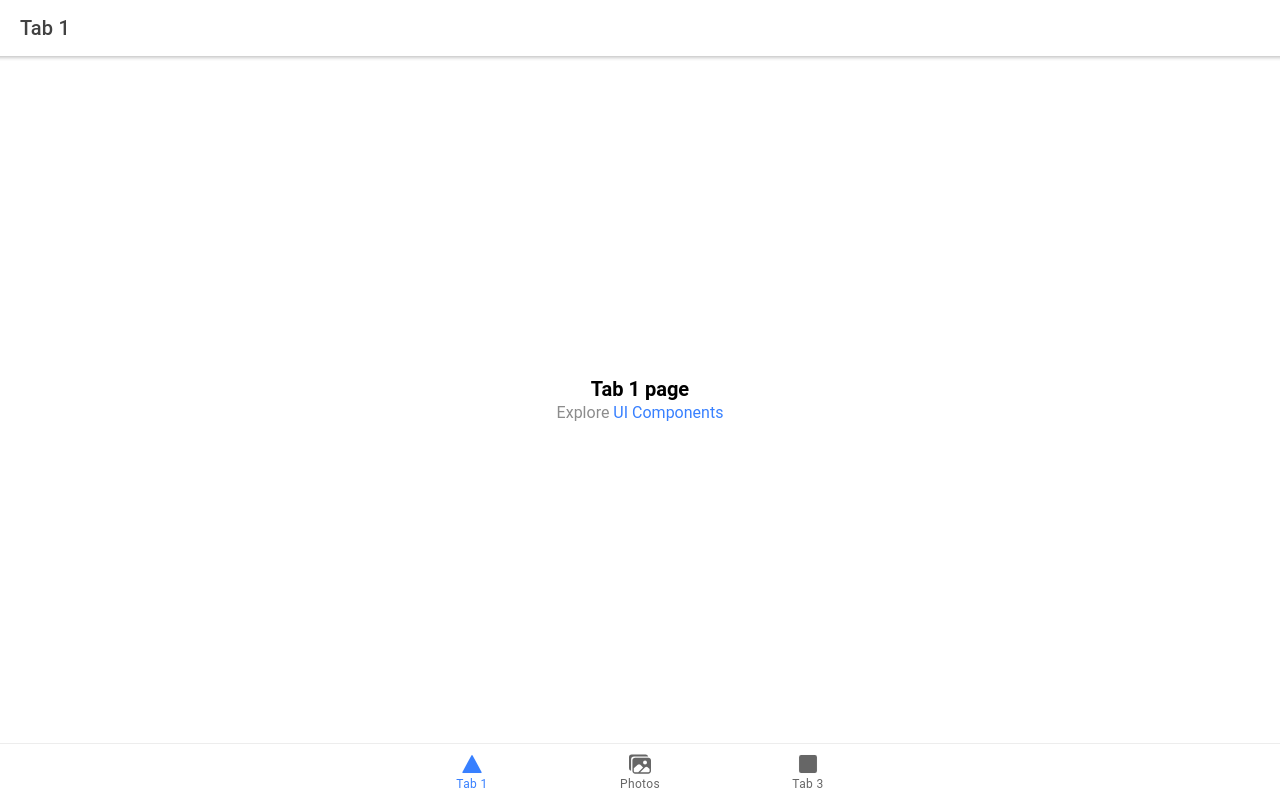
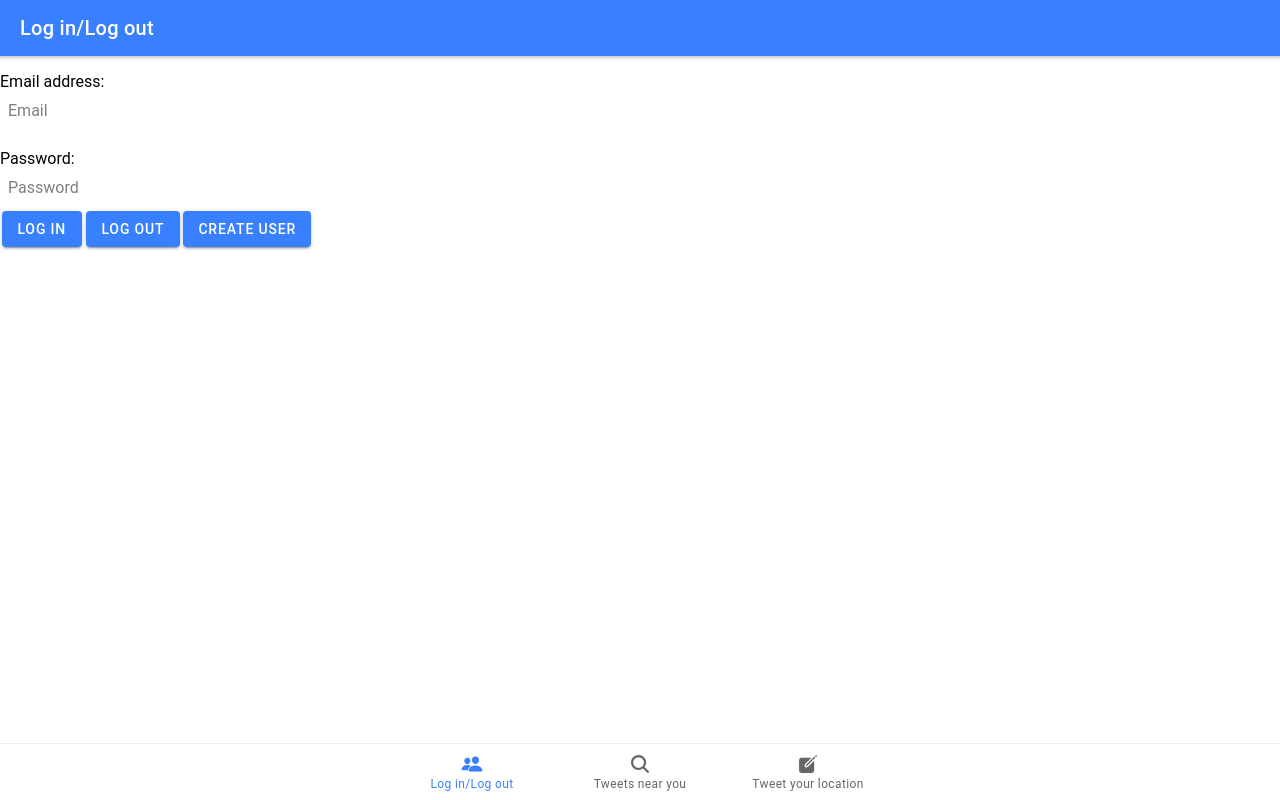
Before and after one commit to jpeacemakr/shoutmap, a React (Create React App) app: page /tab1 in a window 1280 px wide. Built offline with nearby package versions, Linux system fonts and the light colour scheme; no server answers.

Commit message:
changing the app and added log in

```diff
--- a/package.json
+++ b/package.json
@@ -13,12 +13,15 @@
     "@testing-library/jest-dom": "^4.2.4",
     "@testing-library/react": "^9.4.0",
     "@testing-library/user-event": "^8.0.3",
+    "@types/google-maps-react": "^2.0.4",
     "@types/jest": "^24.0.25",
     "@types/node": "^12.12.24",
     "@types/react": "^16.9.17",
     "@types/react-dom": "^16.9.4",
     "@types/react-router": "^5.1.4",
     "@types/react-router-dom": "^5.1.3",
+    "firebase": "^7.14.0",
+    "google-maps-react": "^2.0.2",
     "ionicons": "^5.0.0",
     "react": "^16.12.0",
     "react-dom": "^16.12.0",
--- a/public/index.html
+++ b/public/index.html
@@ -2,7 +2,7 @@
 <html lang="en">
   <head>
     <meta charset="utf-8" />
-    <title>Ionic App</title>
+    <title>ShoutMap</title>
 
     <base href="/" />
 
--- a/src/App.tsx
+++ b/src/App.tsx
@@ -9,13 +9,23 @@ import {
   IonTabButton,
   IonTabs
 } from '@ionic/react';
+
+
+import { IonMenu, IonHeader, IonToolbar, IonTitle, IonContent, IonList, IonItem } from '@ionic/react';
+
+
+
 import { IonReactRouter } from '@ionic/react-router';
-import { images, ellipse, square, triangle } from 'ionicons/icons';
+import { create, people, search } from 'ionicons/icons';
 
 
 import Tab1 from './pages/Tab1';
 import Tab2 from './pages/Tab2';
 import Tab3 from './pages/Tab3';
+
+
+import * as firebase from 'firebase';
+import { environment } from './environment/environment';
 
 /* Core CSS required for Ionic components to work properly */
 import '@ionic/react/css/core.css';
@@ -36,38 +46,59 @@ import '@ionic/react/css/display.css';
 /* Theme variables */
 import './theme/variables.css';
 
+firebase.initializeApp(environment.firebaseConfig);
+
 
 const App: React.FC = () => (
+
+
   <IonApp>
+
+
     <IonReactRouter>
+
       <IonTabs>
         <IonRouterOutlet>
           <Route path="/tab1" component={Tab1} exact={true} />
           <Route path="/tab2" component={Tab2} exact={true} />
           <Route path="/tab3" component={Tab3} />
-          <Route path="/" render={() => <Redirect to="/tab1" />} exact={true} />
+          <Route path="/" render={() => <Redirect to="/tab2" />} exact={true} />
         </IonRouterOutlet>
-        <IonTabBar slot="bottom">
+
+
+        <IonTabBar  slot="bottom">
 
           <IonTabButton tab="tab1" href="/tab1">
-            <IonIcon icon={triangle} />
-            <IonLabel>Tab 1</IonLabel>
+            <IonIcon icon={people} />
+            <IonLabel>Log in/Log out</IonLabel>
           </IonTabButton>
 
           <IonTabButton tab="tab2" href="/tab2">
-            <IonIcon icon={images} />
-            <IonLabel>Photos</IonLabel>
+            <IonIcon icon={search} />
+            <IonLabel>Tweets near you</IonLabel>
           </IonTabButton>
 
           <IonTabButton tab="tab3" href="/tab3">
-            <IonIcon icon={square} />
-            <IonLabel>Tab 3</IonLabel>
+            <IonIcon icon={create} />
+            <IonLabel>Tweet your location</IonLabel>
           </IonTabButton>
 
         </IonTabBar>
       </IonTabs>
     </IonReactRouter>
+
+
+
+
+
+
+
+
+
   </IonApp>
+
+
+
 );
 
 export default App;
--- /dev/null
+++ b/src/hooks/useFirebase.ts
@@ -0,0 +1,30 @@
+import * as firebase from 'firebase';
+
+export function useFirebase() {
+
+  const userLogin = async (email:any, password:any) => {
+    firebase.auth().signInWithEmailAndPassword(email, password)
+    .then(resp=>{ console.log(resp); },err=>{ console.log(err); })
+  };
+
+
+  const userLogout = async () => {
+    firebase.auth().signOut().then (resp=>{ console.log(resp); },err=>{ console.log(err); })
+  };
+
+
+  const userCreate = async (email:any, password:any) => {
+	firebase.auth().createUserWithEmailAndPassword(email, password)
+	.then (resp=>{ console.log(resp); },err=>{ console.log(err); })
+
+  };
+
+
+
+
+  return {
+    userLogin,
+    userLogout,
+    userCreate
+  };
+}
--- a/src/pages/Tab1.tsx
+++ b/src/pages/Tab1.tsx
@@ -1,24 +1,48 @@
 import React from 'react';
-import { IonContent, IonHeader, IonPage, IonTitle, IonToolbar } from '@ionic/react';
+import { useState } from 'react';
+import { IonContent, IonHeader, IonFabButton, IonInput, IonPage, IonTitle, IonToolbar, IonMenu, IonList, IonItem, IonRouterOutlet,  IonCard, IonCardHeader, IonCardSubtitle, IonCardTitle, IonCardContent, IonSearchbar, IonButton, IonFooter } from '@ionic/react';
+
+//import { IonContent, IonHeader,  IonPage, IonTitle, IonToolbar } from '@ionic/react';
+
 import ExploreContainer from '../components/ExploreContainer';
+import { useFirebase } from '../hooks/useFirebase';
 import './Tab1.css';
 
 const Tab1: React.FC = () => {
+
+  const [email, setEmail] = useState<string>();
+  const [password, setPassword] = useState<string>();
+  const { userLogin, userLogout, userCreate } = useFirebase();
+
   return (
     <IonPage>
       <IonHeader>
-        <IonToolbar>
-          <IonTitle>Tab 1</IonTitle>
+        <IonToolbar  color="primary">
+          <IonTitle>Log in/Log out</IonTitle>
         </IonToolbar>
       </IonHeader>
+
+
       <IonContent>
-        <IonHeader collapse="condense">
-          <IonToolbar>
-            <IonTitle size="large">Tab 1</IonTitle>
-          </IonToolbar>
-        </IonHeader>
-        <ExploreContainer name="Tab 1 page" />
+        <p>
+        Email address:
+        <IonInput value={email} placeholder='Email' type='email' onIonChange={e => setEmail(e.detail.value!)} ></IonInput>
+        <br />
+        Password:
+        <IonInput value={password} placeholder='Password' type='password' onIonChange={e => setPassword(e.detail.value!)}></IonInput>
+        <IonButton onClick={() => userLogin(email, password)}>Log in</IonButton>
+        <IonButton onClick={() => userLogout()}>Log out</IonButton>
+        <IonButton onClick={() => userCreate(email, password)}>Create user</IonButton>
+
+        </p>
+
+
+
       </IonContent>
+
+
+
+
     </IonPage>
   );
 };
--- a/src/pages/Tab2.tsx
+++ b/src/pages/Tab2.tsx
@@ -11,85 +11,29 @@ import { IonContent, IonHeader, IonPage, IonTitle, IonToolbar,
          IonFab, IonFabButton, IonIcon, IonGrid, IonRow,
          IonCol, IonImg, IonActionSheet } from '@ionic/react';
 
-//import { usePhotoGallery } from '../hooks/usePhotoGallery';
-import { usePhotoGallery, Photo } from '../hooks/usePhotoGallery';
-
-
 
 
 
 const Tab2: React.FC = () => {
 
-  const { photos, takePhoto, deletePhoto } = usePhotoGallery();
-  const [photoToDelete, setPhotoToDelete] = useState<Photo>();
 
 
   return (
     <IonPage>
       <IonHeader>
-        <IonToolbar>
-          <IonTitle>Photo Gallery</IonTitle>
+        <IonToolbar  color="primary">
+          <IonTitle>Tweets near you</IonTitle>
         </IonToolbar>
       </IonHeader>
 
-{/*
       <IonContent>
-        <IonHeader collapse="condense">
-          <IonToolbar>
-            <IonTitle size="large">Tab 2</IonTitle>
-          </IonToolbar>
-        </IonHeader>
-        <ExploreContainer name="Tab 2 page" />
-      </IonContent>
-*/}
-
-
-      <IonContent>
-
-        <IonGrid>
-
-          <IonRow>
-            {photos.map((photo, index) => (
-              <IonCol size="6" key={index}>
-                <IonImg onClick={() => setPhotoToDelete(photo)}
-        src={photo.base64 ?? photo.webviewPath} />
 
 
 
-              </IonCol>
-            ))}
-          </IonRow>
-        </IonGrid>
-
-        <IonFab vertical="bottom" horizontal="center" slot="fixed">
-          <IonFabButton onClick={() => takePhoto()}>
-            <IonIcon icon={camera}></IonIcon>
-          </IonFabButton>
-        </IonFab>
+        <ExploreContainer name="Explore" />
+      </IonContent>
 
 
-        <IonActionSheet
-          isOpen={!!photoToDelete}
-          buttons={[{
-            text: 'Delete',
-            role: 'destructive',
-            icon: trash,
-            handler: () => {
-              if (photoToDelete) {
-                deletePhoto(photoToDelete);
-                setPhotoToDelete(undefined);
-              }
-            }
-          }, {
-            text: 'Cancel',
-            icon: close,
-            role: 'cancel'
-          }]}
-          onDidDismiss={() => setPhotoToDelete(undefined)}
-        />
-
-
-      </IonContent>
 
 
     </IonPage>
--- a/src/pages/Tab3.tsx
+++ b/src/pages/Tab3.tsx
@@ -1,5 +1,5 @@
 import React from 'react';
-import { IonContent, IonHeader, IonPage, IonTitle, IonToolbar } from '@ionic/react';
+import { IonContent, IonHeader, IonPage, IonTitle, IonToolbar, IonFooter, IonButton } from '@ionic/react';
 import ExploreContainer from '../components/ExploreContainer';
 import './Tab3.css';
 
@@ -7,18 +7,28 @@ const Tab3: React.FC = () => {
   return (
     <IonPage>
       <IonHeader>
-        <IonToolbar>
-          <IonTitle>Tab 3</IonTitle>
+        <IonToolbar color="primary">
+          <IonTitle>Tweet your location</IonTitle>
         </IonToolbar>
       </IonHeader>
+
+
       <IonContent>
-        <IonHeader collapse="condense">
-          <IonToolbar>
-            <IonTitle size="large">Tab 3</IonTitle>
-          </IonToolbar>
-        </IonHeader>
-        <ExploreContainer name="Tab 3 page" />
+
+
+
+
       </IonContent>
+
+      <IonFooter style={{textAlign:"center", background:"#99CCFF", padding:"15px"}}>
+
+          <textarea rows={5} style={{width:"100%"}} />
+          <IonButton>TWEET YOUR LOCATION</IonButton>
+
+      </IonFooter>
+
+
+
     </IonPage>
   );
 };
```
Also changed, not shown: 2 other files (tests, documents, lock files or other folders).
